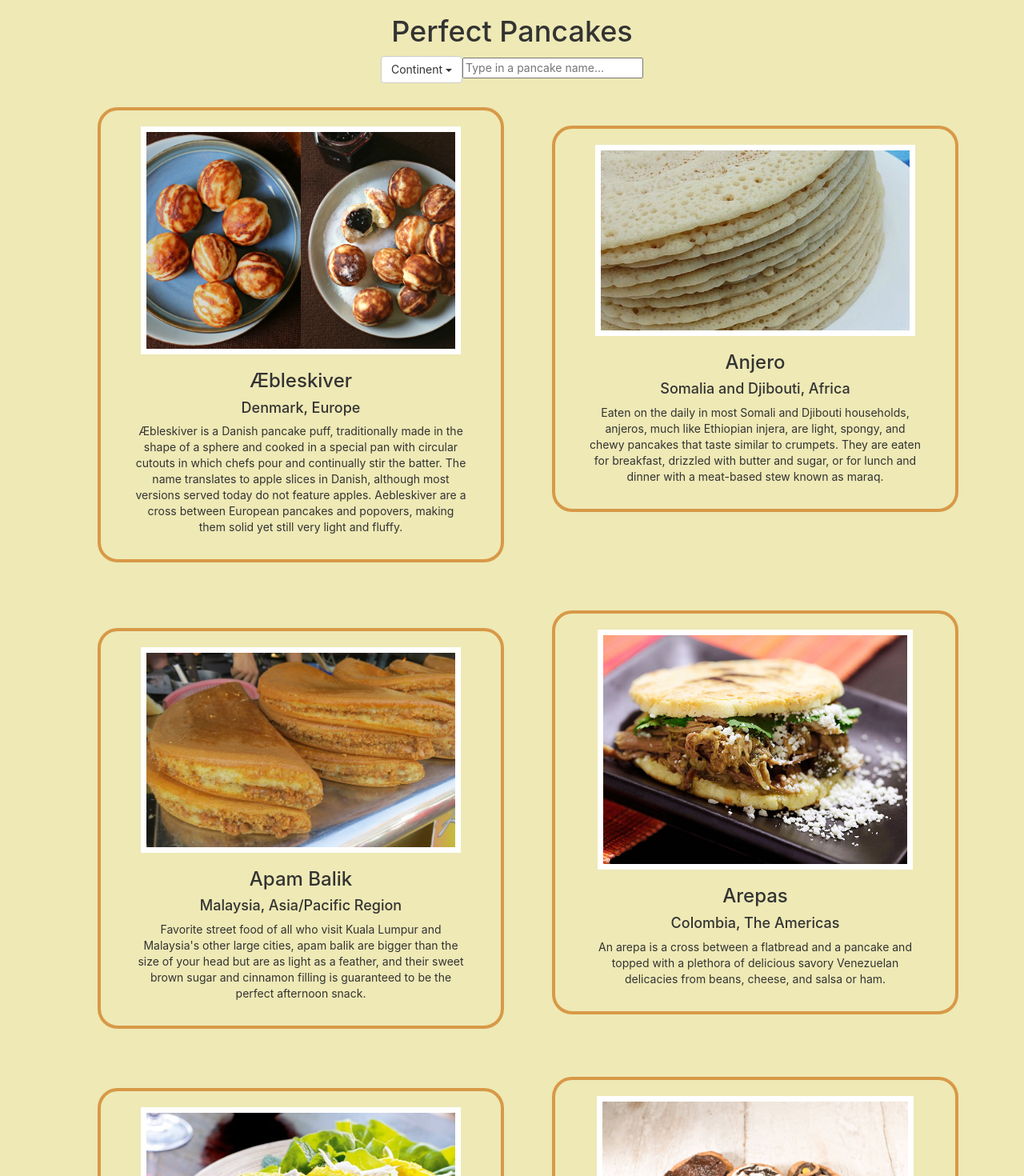
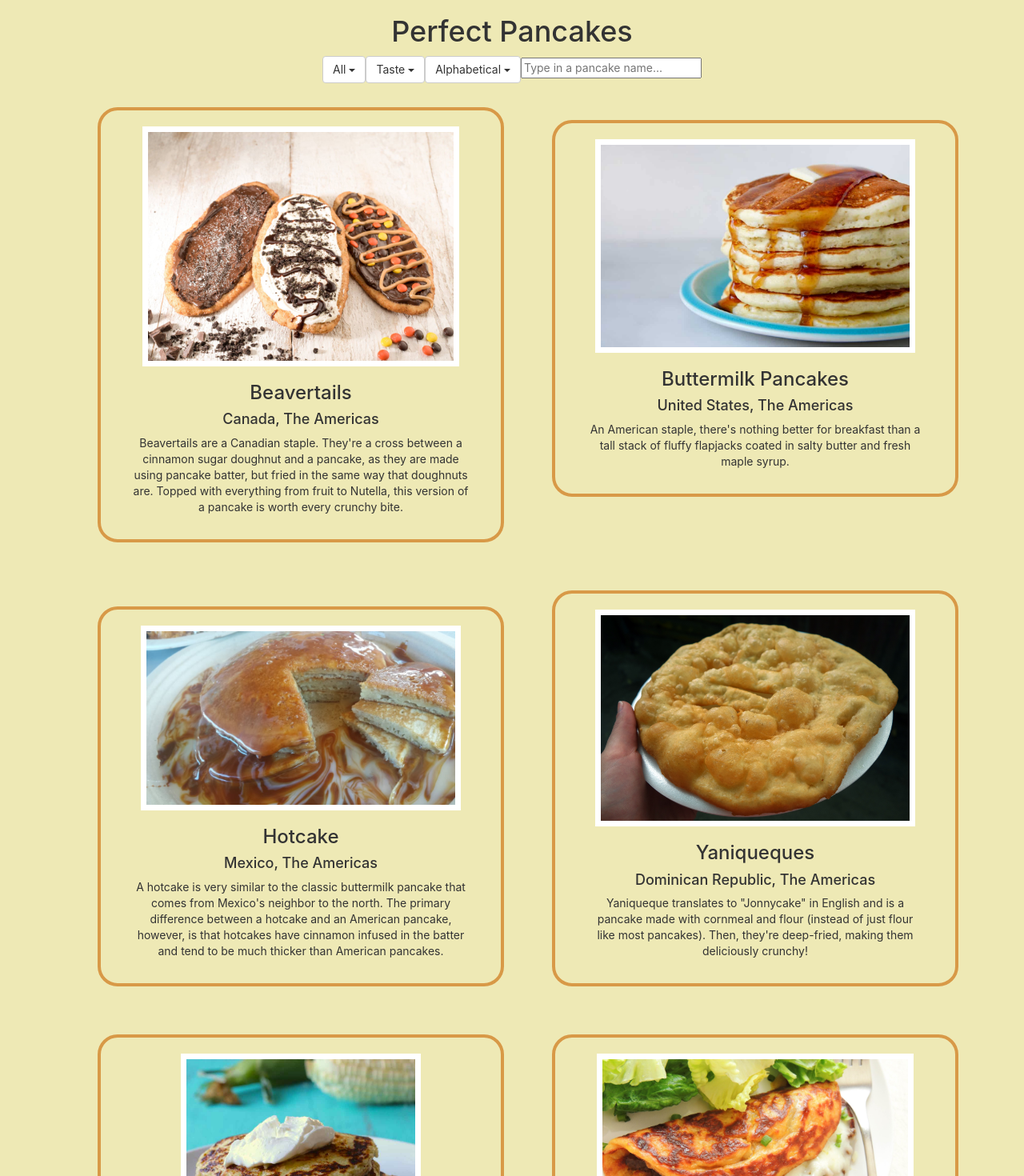
Before and after one commit to kimdahey/perfect-pancakes, a React (Create React App) app: page / in a window 1280 px wide. Shown: the top 1470 px of the page at 80% size. Built offline with nearby package versions, Linux system fonts and the light colour scheme.

Commit message:
clarified filtering with TA

```diff
--- a/src/FilteredList.jsx
+++ b/src/FilteredList.jsx
@@ -10,7 +10,9 @@ class FilteredList extends Component {
         // The state is just a list of key/value pair (like a hashmap)
         this.state = {
             search: "",
-            continent: "All"
+            continent: "All",
+            taste: "All",
+            sorte: "Alphabetical"
         };
     }
 
@@ -22,7 +24,15 @@ class FilteredList extends Component {
     filterItem = (item) => {
         // Checks if the current search term is contained in this item
         if (item.continent === this.state.continent || this.state.continent === "All") {
-            return item.name.toLowerCase().search(this.state.search) !== -1;
+            if (item.taste === this.state.taste || this.state.taste === "All") {
+                return item.name.toLowerCase().search(this.state.search) !== -1;
+            }
+        }
+    }
+
+    sortItem = (item) => {
+        if (this.state.sorter === true) {
+            a.name.localeCompare(b.name);
         }
     }
 
@@ -35,11 +45,20 @@ class FilteredList extends Component {
         })
    }
 
+       // An event handling method for when an item in dropdown is selected
+    selectDropdownTaste = (eventKey) => {
+        document.getElementById("continentDropdown").title = eventKey;
+
+        this.setState({
+            taste: eventKey
+        })
+   }
+
     render() {
         return (
             <div className="filtered-list">
                 <div class="searcher">
-                <DropdownButton class="continentDropdown" id="continentDropdown" title={"Continent"}>
+                <DropdownButton class="continentDropdown" id="continentDropdown" title={this.state.continent}>
                     <MenuItem eventKey="All" onSelect={this.selectDropdown}>All</MenuItem>
                     <MenuItem eventKey="The Americas" onSelect={this.selectDropdown}>The Americas</MenuItem>
                     <MenuItem eventKey="Europe" onSelect={this.selectDropdown}>Europe</MenuItem>
@@ -48,10 +67,25 @@ class FilteredList extends Component {
                     <MenuItem eventKey="Europe" onSelect={this.selectDropdown}>Europe</MenuItem>
                 </DropdownButton>
 
+
+                <DropdownButton class="tasteDropdown" id="tasteDropdown" title={"Taste"}>
+                    <MenuItem eventKey="All" onSelect={this.selectDropdownTaste}>All</MenuItem>
+                    <MenuItem eventKey="Sweet" onSelect={this.selectDropdownTaste}>Sweet</MenuItem>
+                    <MenuItem eventKey="Savory" onSelect={this.selectDropdownTaste}>Savory</MenuItem>
+                </DropdownButton>
+
+                <DropdownButton class="sortDropdown" id="sortDropdown" title={this.state.sorte}>
+                    <MenuItem eventKey="Yes" onSelect={this.selectDropdownTaste}>All</MenuItem>
+                    <MenuItem eventKey="No" onSelect={this.selectDropdownTaste}>Sweet</MenuItem>
+                    <MenuItem eventKey="Savory" onSelect={this.selectDropdownTaste}>Savory</MenuItem>
+                </DropdownButton>
+
                 <input type="text" placeholder="Type in a pancake name..." onChange={this.onSearch} />
                 </div>
 
-                <List className="list" items={this.props.items.sort((a, b) => a.name.localeCompare(b.name)).filter(this.filterItem)} />
+
+
+                <List className="list" items={this.props.items.filter(this.filterItem).sort(this.sortItem)} />
             </div>
         )
     }
```
